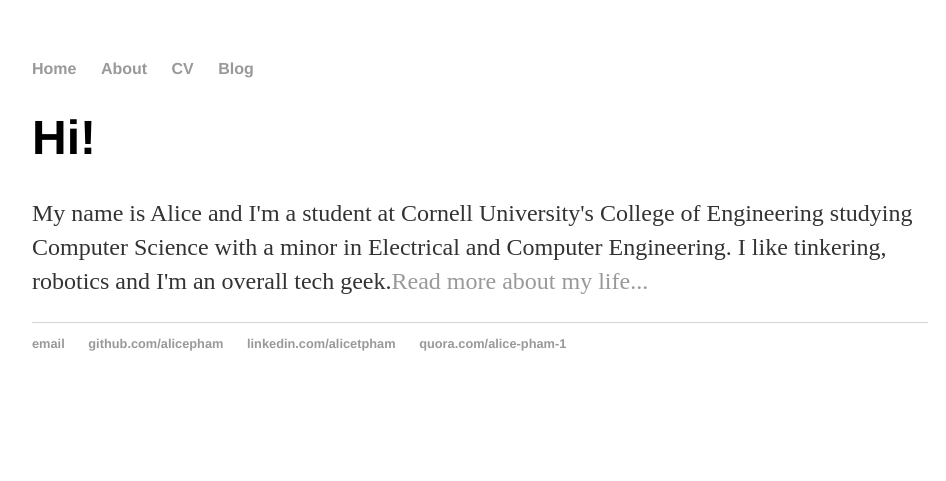
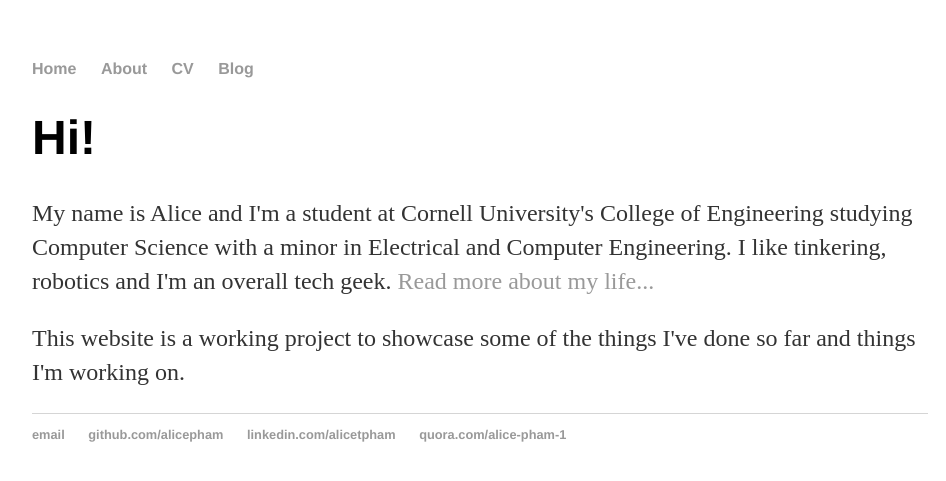
Before and after one commit to alicepham/alicepham.github.io, a Jekyll site: the page built from index.html, in a window 1280 px wide. Shown: the top 481 px of the page, without its empty margins (160-1106 px from the left). Built offline with Jekyll 4.4.1, drawn with Linux system fonts in a browser that asks for light colours.

Commit message:
Adding more details

```diff
--- a/index.html
+++ b/index.html
@@ -7,5 +7,7 @@ title: Alice Pham
 	<p>My name is Alice and I'm a student at Cornell University's College of
 		Engineering studying Computer Science with a minor in Electrical and
 		Computer Engineering. I like tinkering, robotics and I'm an overall tech
-		geek.<a href="/about">Read more about my life...</a></p>
+		geek. <a href="/about">Read more about my life...</a></p>
+	<p> This website is a working project to showcase some of the things I've
+		done so far and things I'm working on.</p>
 </div><!-- /.blurb -->
```
